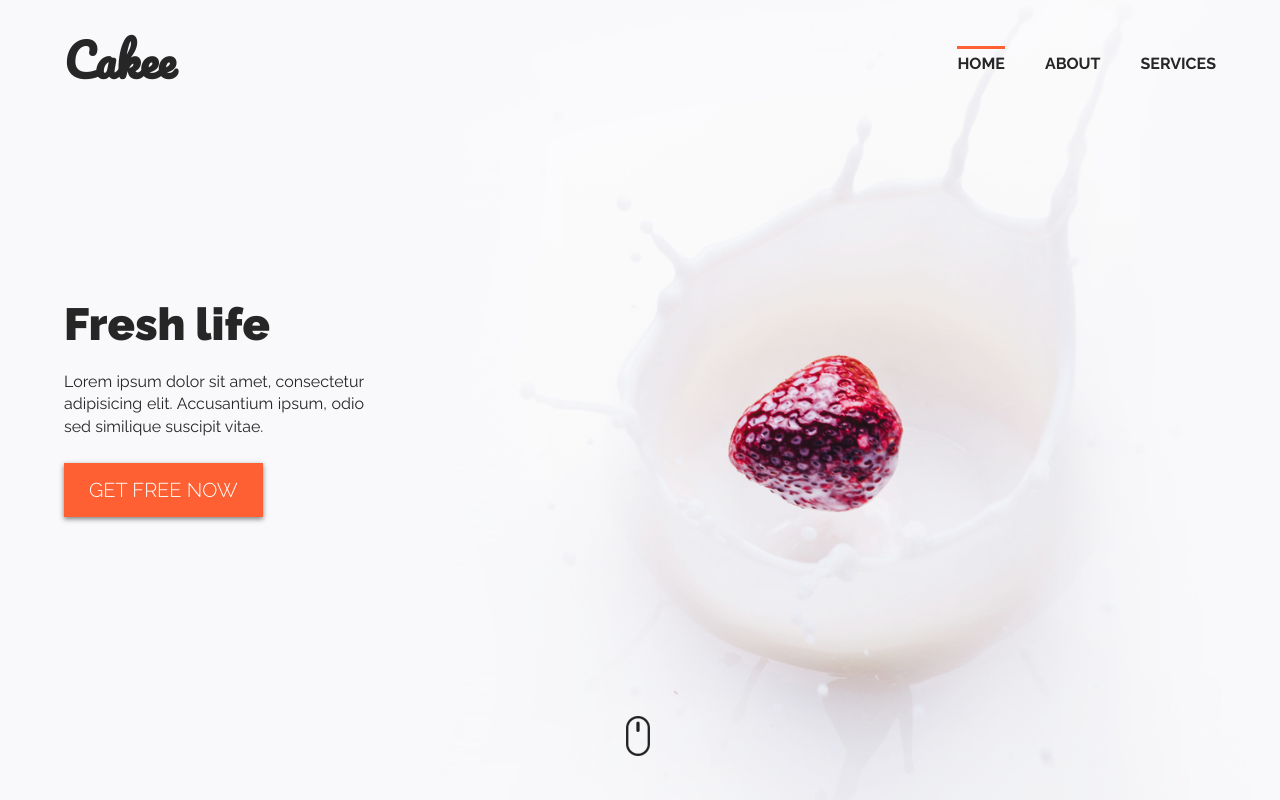
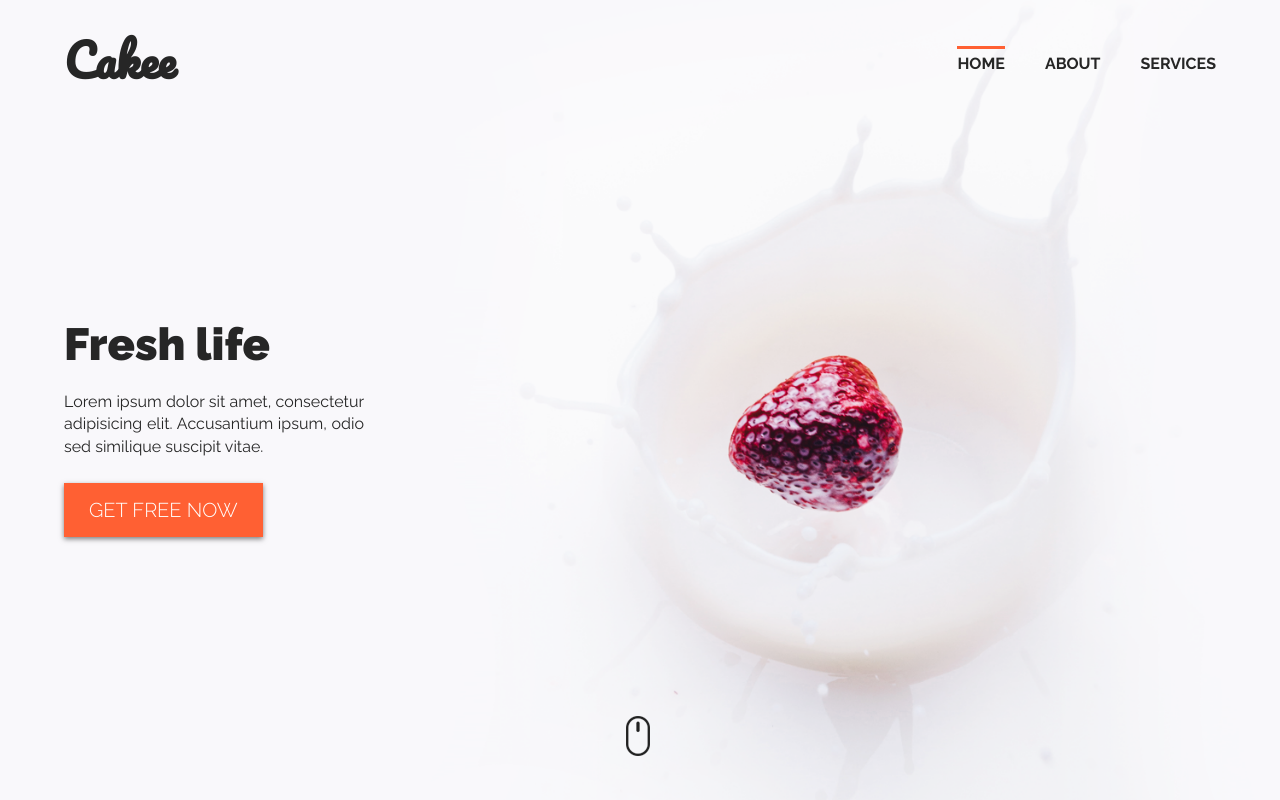
Before and after one commit to MakeleAndzelo/weekly-webdev-2, a website built with webpack: page index.html in a window 1280 px wide. Shown: the top 800 px of the page. Built offline with nearby package versions, Linux system fonts and the light colour scheme.

Commit message:
Fix banner title

```diff
--- a/src/sass/main.sass
+++ b/src/sass/main.sass
@@ -87,6 +87,8 @@
     grid-template-columns: 300px
     position: relative
     .content
+      h1
+        margin-top: 40px
       p
         text-align: justify
         line-height: 140%
```
Also changed, not shown: dist/css/main.css.
